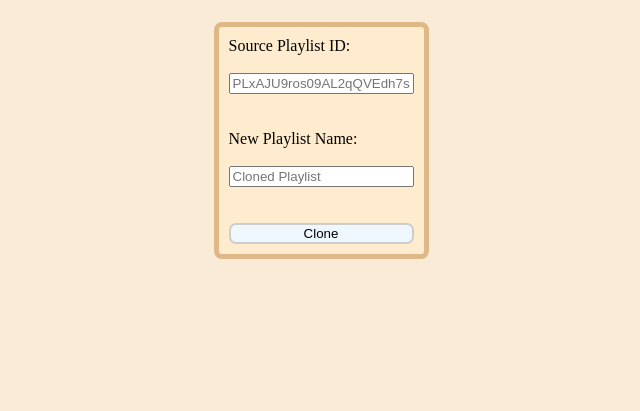
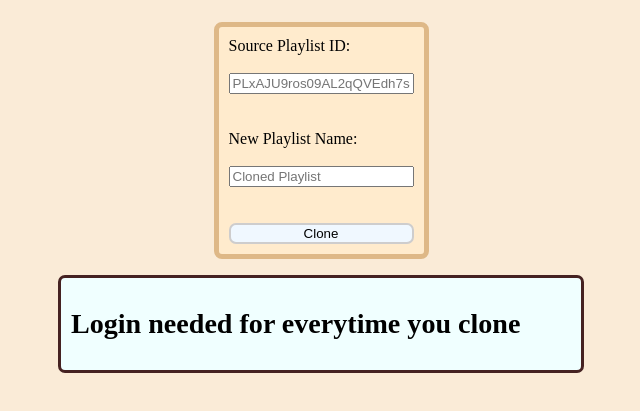
Before and after one commit to Shravan243/ClonePlay-Web, a plain HTML site: page wwwroot/index.html in a window 1280 px wide. Shown: the part 179-590 px from the top of the page, without its empty margins (319-959 px from the left). Drawn offline with Linux system fonts and the light colour scheme.

Commit message:
added login step

```diff
--- a/wwwroot/index.html
+++ b/wwwroot/index.html
@@ -84,6 +84,10 @@
       <button type="submit" class="submitBtn">Clone</button>
     </form>
 
+    <div class="steps">
+      <h3>Login needed for everytime you clone</h3>
+    </div>
+
     <p id="result"></p>
 
     <script>
```
